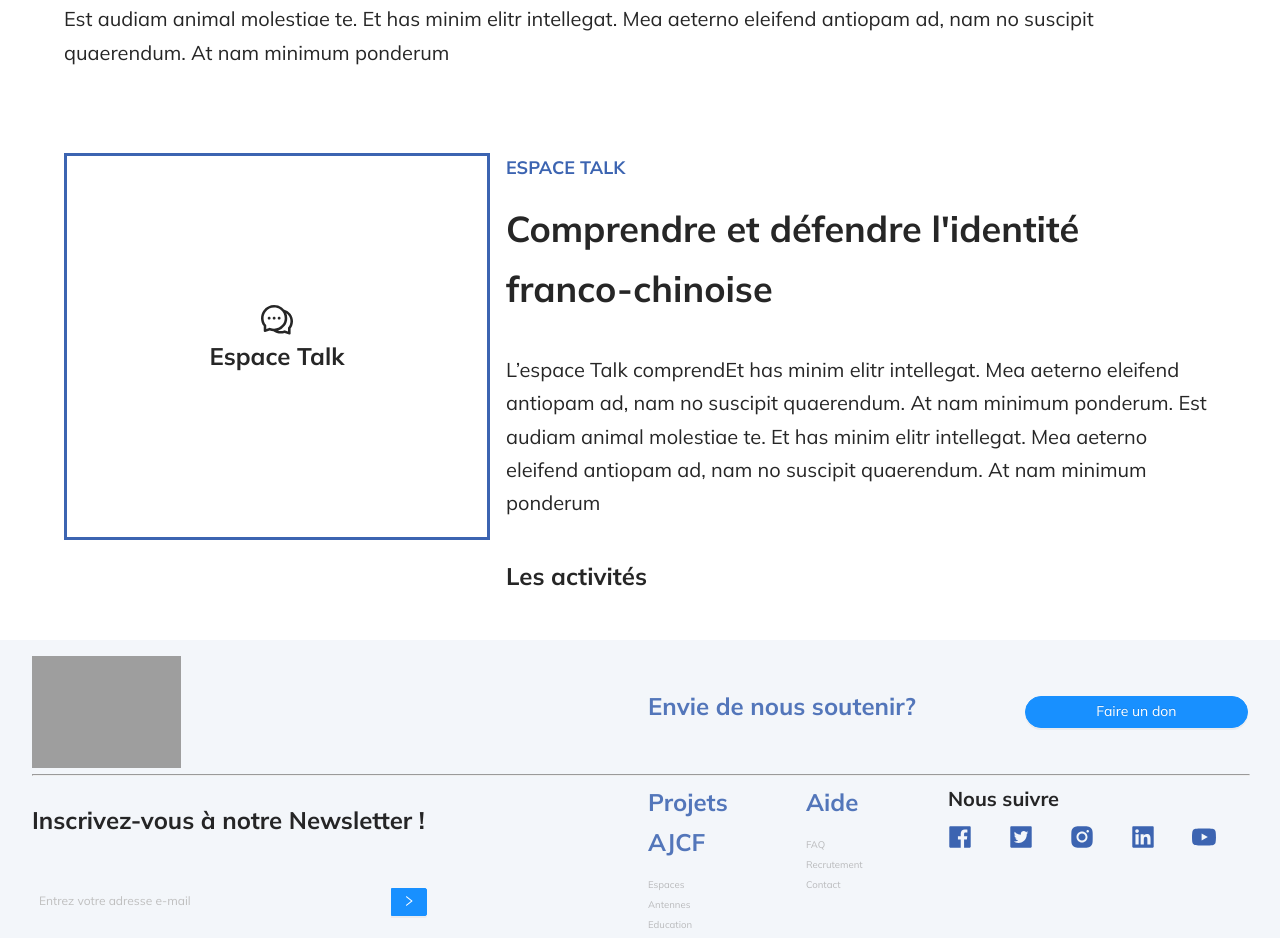
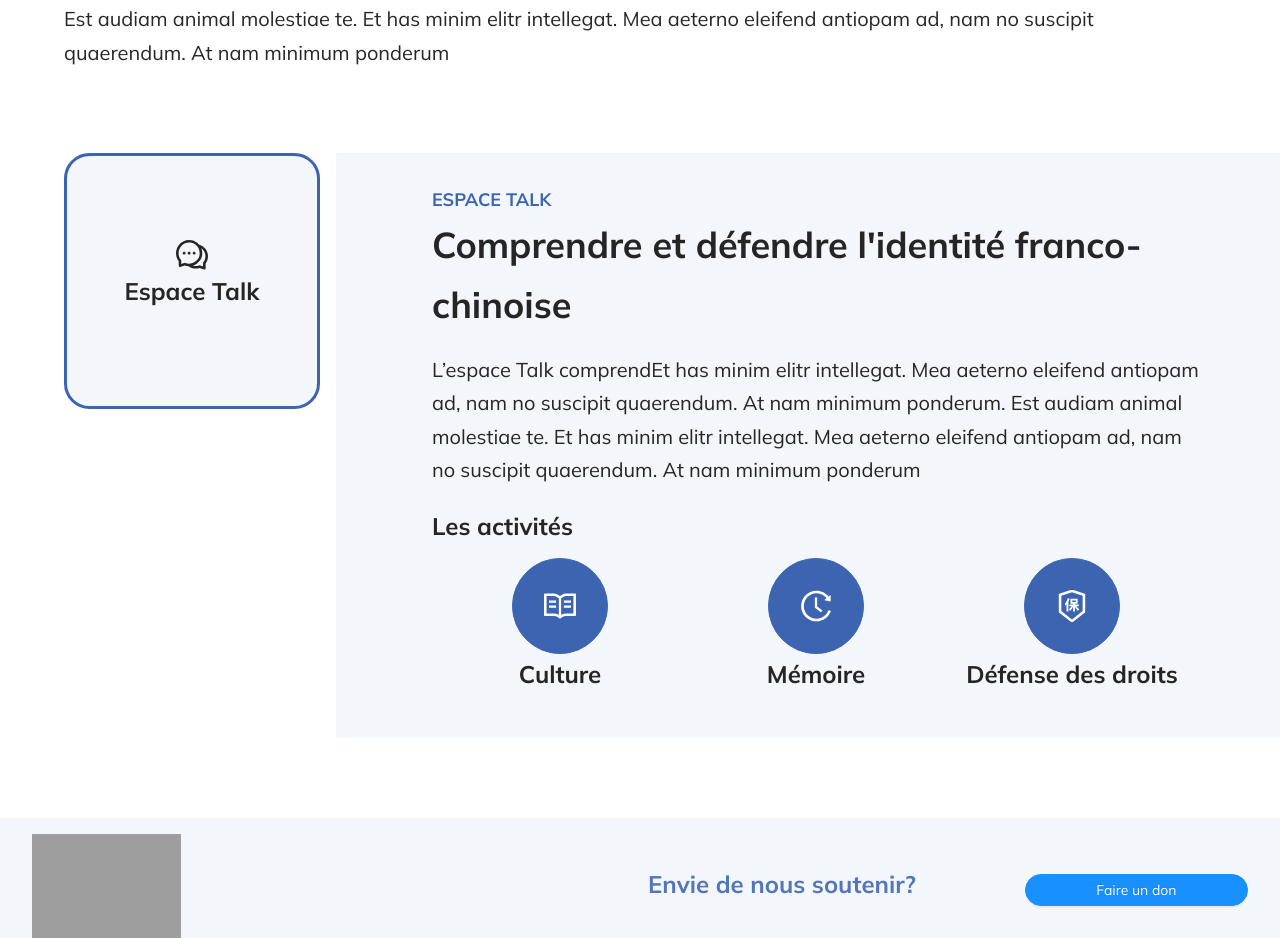
Before and after one commit to lajcf/ajcf, a Next.js app in the folder ajcf-new-site/: page /projets-ajcf/nos-espaces in a window 1280 px wide. Shown: the part 343-1281 px from the top of the page. Built offline with nearby package versions, Linux system fonts and the light colour scheme; grey boxes are pictures that could not be loaded.

Commit message:
style: Espace Section

```diff
--- /dev/null
+++ b/ajcf-new-site/components/ProjetsAJCF/OurEspacesComponents/ActivitiesLogos.tsx
@@ -0,0 +1,16 @@
+import React from "react";
+import { ActivitiesContentProps } from "./EspaceTalk";
+import styles from "./OurEspaces.module.scss";
+
+export const ActivitiesLogos = ({ activitiesContent }: { activitiesContent: ActivitiesContentProps[] }) => {
+  return (
+    <div className={styles.activitiesContent}>
+      {activitiesContent.map((activityContent) => (
+        <div key={activityContent.name} className={styles.activityContent}>
+          <div className={styles.activityLogoFrame}>{activityContent.logo}</div>
+          <h3>{activityContent.name}</h3>
+        </div>
+      ))}
+    </div>
+  );
+};
--- a/ajcf-new-site/components/ProjetsAJCF/OurEspacesComponents/EspaceTalk.tsx
+++ b/ajcf-new-site/components/ProjetsAJCF/OurEspacesComponents/EspaceTalk.tsx
@@ -1,6 +1,27 @@
 import React from "react";
-import { CommentOutlined } from "@ant-design/icons";
+import { CommentOutlined, ReadOutlined, HistoryOutlined, InsuranceOutlined } from "@ant-design/icons";
+import { ActivitiesLogos } from "./ActivitiesLogos";
 import styles from "./OurEspaces.module.scss";
+
+export type ActivitiesContentProps = {
+  name: string;
+  logo: JSX.Element;
+};
+
+const activitiesContent: ActivitiesContentProps[] = [
+  {
+    name: "Culture",
+    logo: <ReadOutlined />,
+  },
+  {
+    name: "Mémoire",
+    logo: <HistoryOutlined />,
+  },
+  {
+    name: "Défense des droits",
+    logo: <InsuranceOutlined />,
+  },
+];
 
 export const EspaceTalk = () => {
   return (
@@ -9,15 +30,18 @@ export const EspaceTalk = () => {
         <CommentOutlined className={styles.espaceLogo} />
         <h3>Espace Talk</h3>
       </div>
+      <div className={styles.sectionContent}>
         <div className={`capsHeading ${styles.categoryName}`}>Espace Talk</div>
         <h2 className={styles.title}>Comprendre et défendre l'identité franco-chinoise</h2>
         <p className={`texte1 ${styles.text}`}>
           L’espace Talk comprendEt has minim elitr intellegat. Mea aeterno eleifend antiopam ad, nam no suscipit
-        quaerendum. At nam minimum ponderum. Est audiam animal molestiae te. Et has minim elitr intellegat. Mea aeterno
-        eleifend antiopam ad, nam no suscipit quaerendum. At nam minimum ponderum
+          quaerendum. At nam minimum ponderum. Est audiam animal molestiae te. Et has minim elitr intellegat. Mea
+          aeterno eleifend antiopam ad, nam no suscipit quaerendum. At nam minimum ponderum
         </p>
         <div className={styles.activitiesList}>
           <h3>Les activités</h3>
+          <ActivitiesLogos activitiesContent={activitiesContent} />
+        </div>
       </div>
     </section>
   );
--- a/ajcf-new-site/components/ProjetsAJCF/OurEspacesComponents/OurEspaces.module.scss
+++ b/ajcf-new-site/components/ProjetsAJCF/OurEspacesComponents/OurEspaces.module.scss
@@ -1,6 +1,6 @@
 .espaceSection {
   display: grid;
-  grid-template-columns: 3fr 5fr;
+  grid-template-columns: auto 4fr;
   gap: 1rem;
   grid-template-areas:
     "logoFrame categoryName"
@@ -12,10 +12,17 @@
     border: 3px solid #3c64b1;
     display: grid;
     place-content: center;
+    width: 16rem;
+    height: 16rem;
+    border-radius: 10%;
+    background-color: #f3f6fa;
     .espaceLogo {
       font-size: 2rem;
     }
   }
+  .sectionContent {
+    background-color: #f3f6fa;
+    padding: 2rem 6rem;
     .categoryName {
       grid-area: categoryName;
     }
@@ -27,5 +34,29 @@
     }
     .activitiesList {
       grid-area: activitiesList;
+      .activitiesContent {
+        display: grid;
+        grid-auto-columns: 16rem;
+        grid-auto-flow: column;
+        place-items: center;
+        .activityContent {
+          display: grid;
+          place-items: center;
+          .activityLogoFrame {
+            border: 1px solid #3c64b1;
+            background-color: #3c64b1;
+            border-radius: 50%;
+            width: 6rem;
+            height: 6rem;
+            display: grid;
+            place-content: center;
+            span {
+              color: white;
+              font-size: 2rem;
             }
           }
+        }
+      }
+    }
+  }
+}
```
Lines whose indentation alone changed are shown as unchanged.
